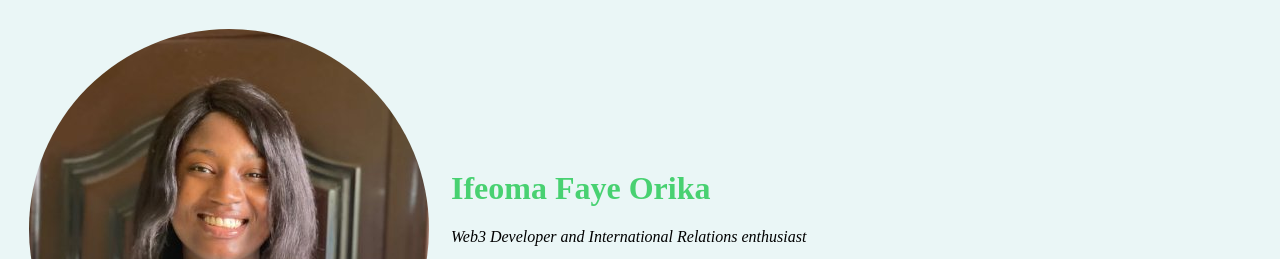
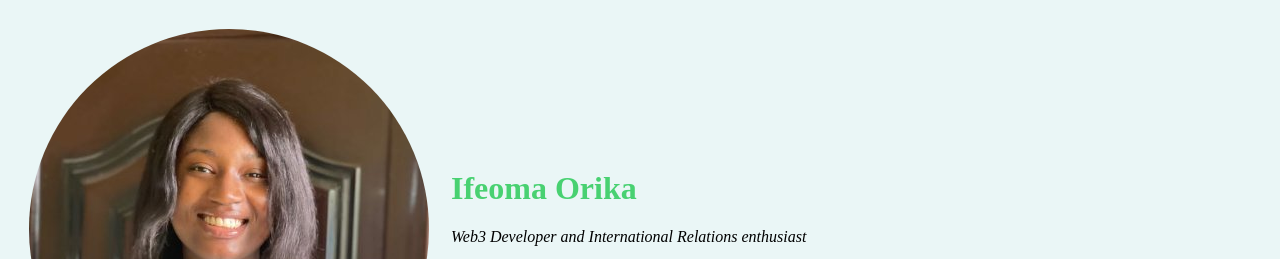
Before and after one commit to IfeomaOrika/vanilla-html-cv-sample, a plain HTML site: page index.html in a window 1280 px wide. Shown: the top 259 px of the page. Drawn offline with Linux system fonts and the light colour scheme; files that its build step writes are made by us from their sources; files whose address does not match are found by name.

Commit message:
Update index.html

```diff
--- a/index.html
+++ b/index.html
@@ -12,7 +12,7 @@
         <table cellspacing="20">
             <tr>
                 <td><img src="ifyorika/vanilla-html-cv-sample/image.jpg" alt="Ifeoma's Profile Picture"></td>
-                <td><h1>Ifeoma Faye Orika</h1>
+                <td><h1>Ifeoma Orika</h1>
 
                     <p><em>Web3 Developer and International Relations enthusiast</em></p>
                     <p>I am a Web3 Developer. I build software on Web3 platforms. I love international relations and I hope to some day be an advisor for governments of the world.</p>
```
